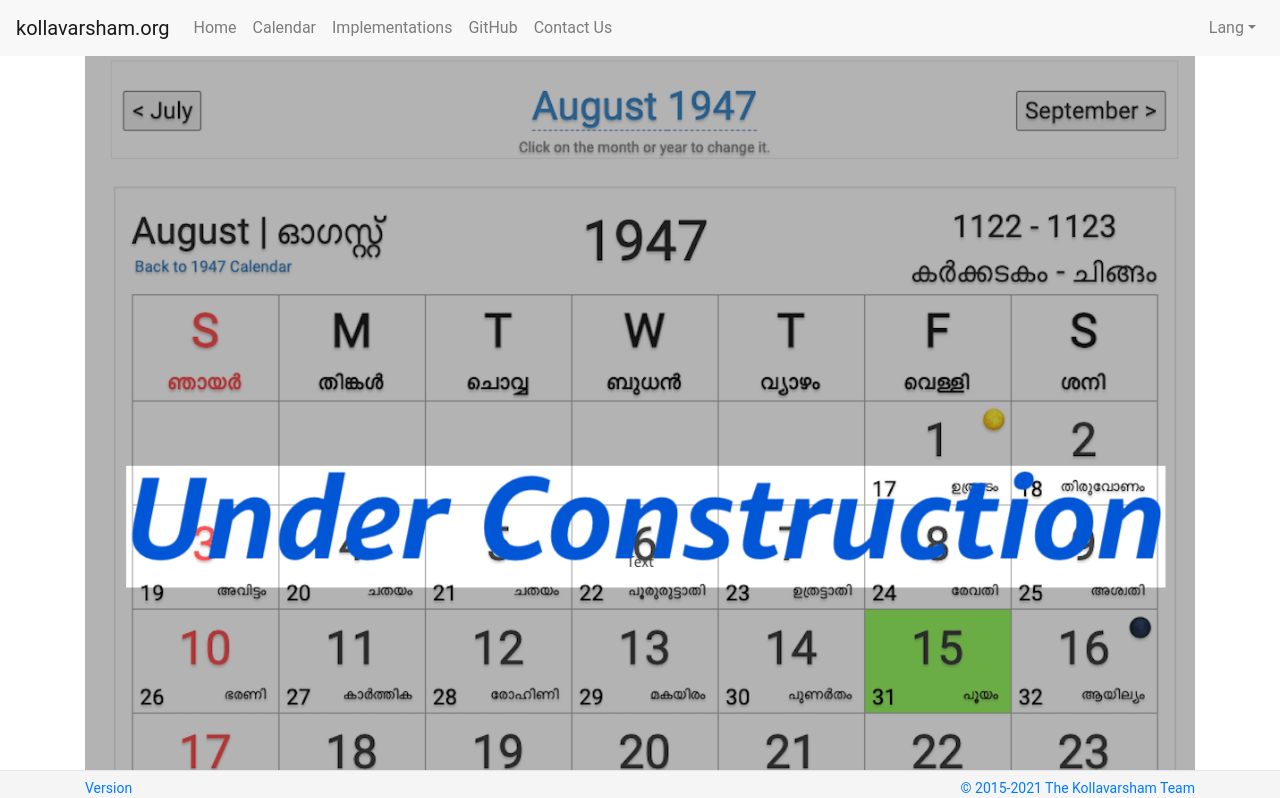
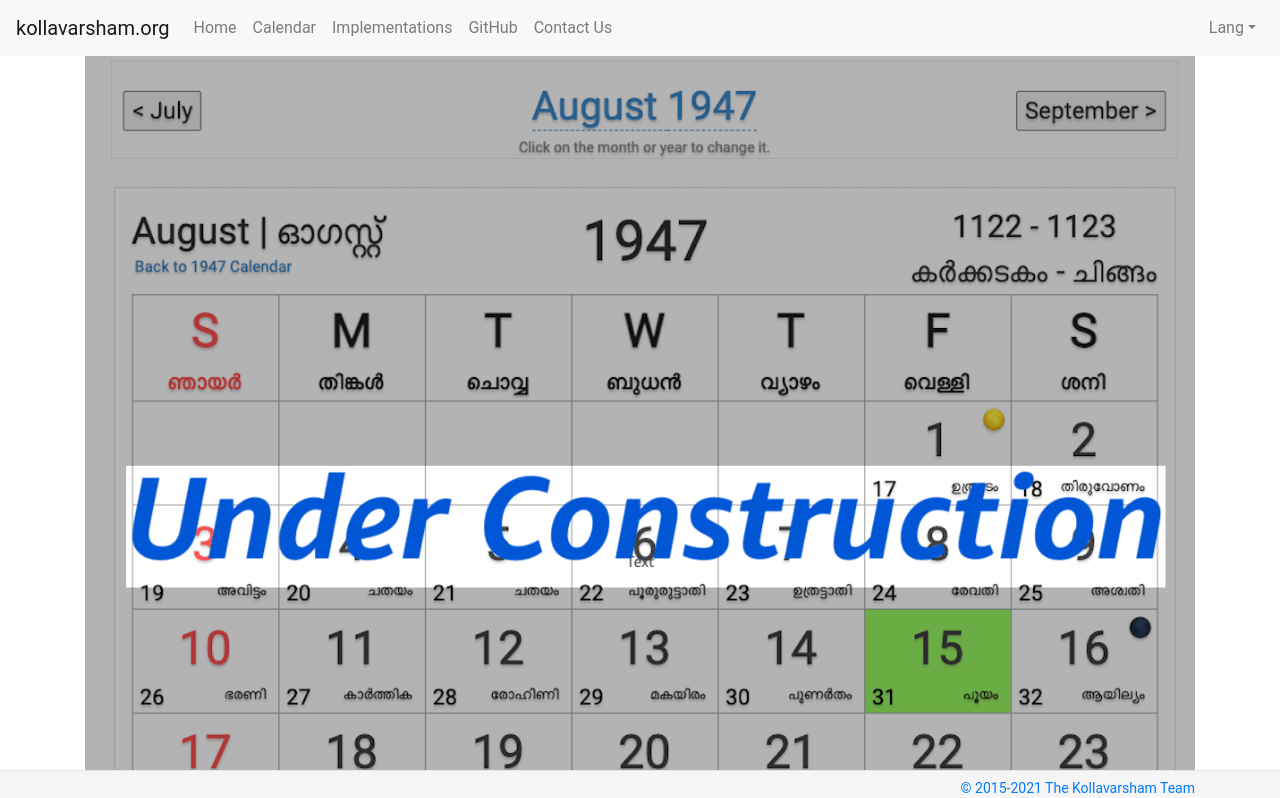
Before and after one commit to kollavarsham/calendar-vue, a Vue app: page / in a window 1280 px wide. Shown: the top 798 px of the page. Built offline with nearby package versions, Linux system fonts and the light colour scheme.

Commit message:
render version in the footer

```diff
--- a/src/components/Footer.vue
+++ b/src/components/Footer.vue
@@ -3,7 +3,7 @@
     <div class="container">
       <p class="float-left">
         <small>
-          <a href="https://kollavarsham.org/calendar-vue/version.json">Version</a>
+          <a href="https://kollavarsham.org/calendar-vue/version.json">{{ this.version }}</a>
         </small>
       </p>
       <p class="float-right">
@@ -20,6 +20,21 @@ import { Component, Vue } from 'vue-property-decorator';
 
 @Component
 export default class Footer extends Vue {
+  public version = '';
+
+  readJson(): void {
+    // http://localhost:8080
+    fetch('https://kollavarsham.org/calendar-vue/version.json')
+      .then((response) => {
+        if (!response.ok) {
+          throw new Error(`HTTP error ${response.status}`);
+        }
+        return response.json();
+      })
+      .then((json) => {
+        this.version = json.text;
+      });
+  }
 }
 </script>
 
```
Also changed, not shown: 1 other file (tests, documents, lock files or other folders).
